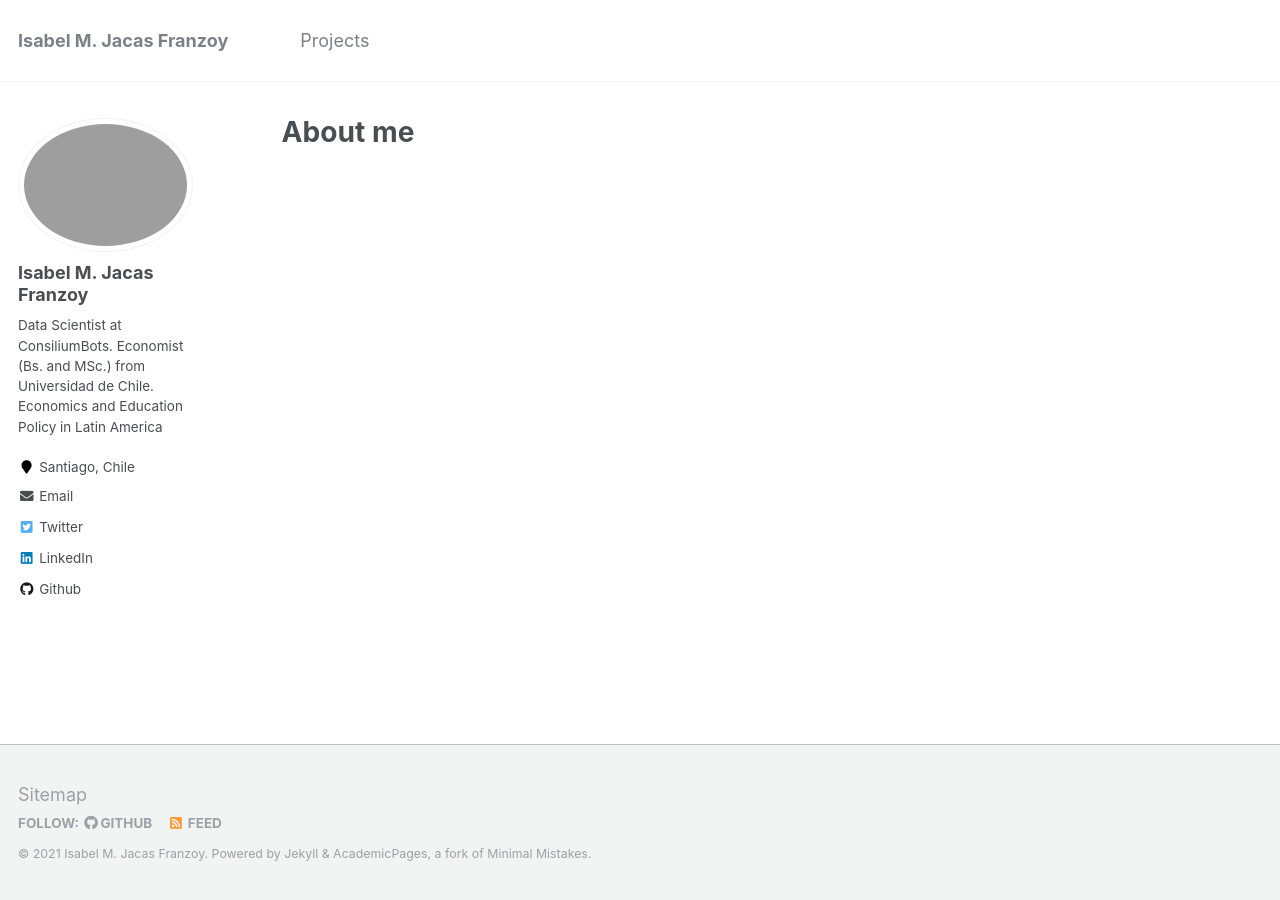
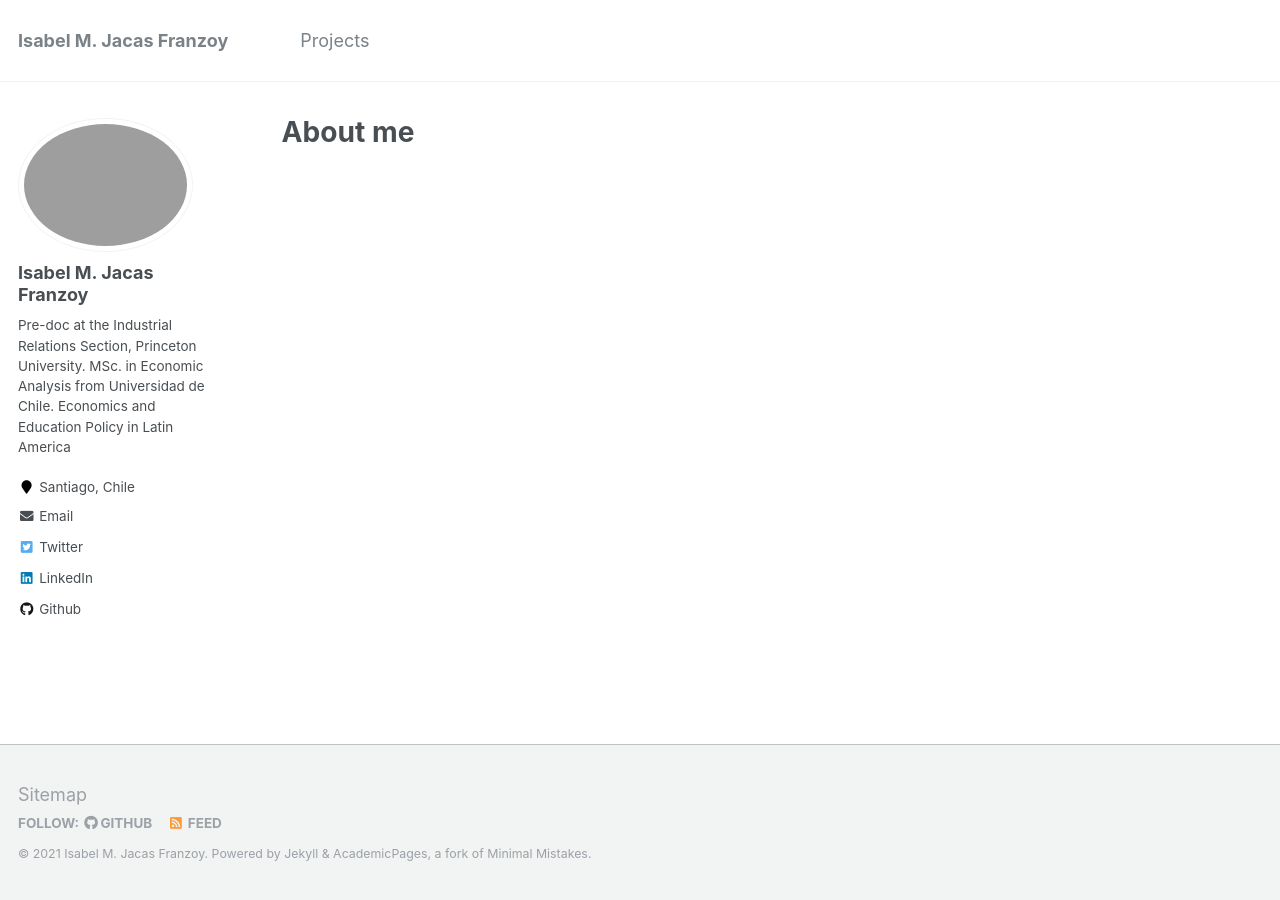
Before and after one commit to isajacas/isajacas.github.io, a Jekyll site: the page built from _pages/about.md, in a window 1280 px wide. Built offline with Jekyll 4.4.1, drawn with Linux system fonts in a browser that asks for light colours.

Commit message:
update pre-doc

```diff
--- a/_config.yml
+++ b/_config.yml
@@ -82,7 +82,7 @@ analytics:
 author:
   name             : "Isabel M. Jacas Franzoy"
   avatar           : "ImagenCBSq.jpg"
-  bio              : "Data Scientist at ConsiliumBots. Economist (Bs. and MSc.) from Universidad de Chile. Economics and Education Policy in Latin America"
+  bio              : "Pre-doc at the Industrial Relations Section, Princeton University. MSc. in Economic Analysis from Universidad de Chile. Economics and Education Policy in Latin America"
   location         : "Santiago, Chile"
   # employer         :
   # pubmed           : ""
```
